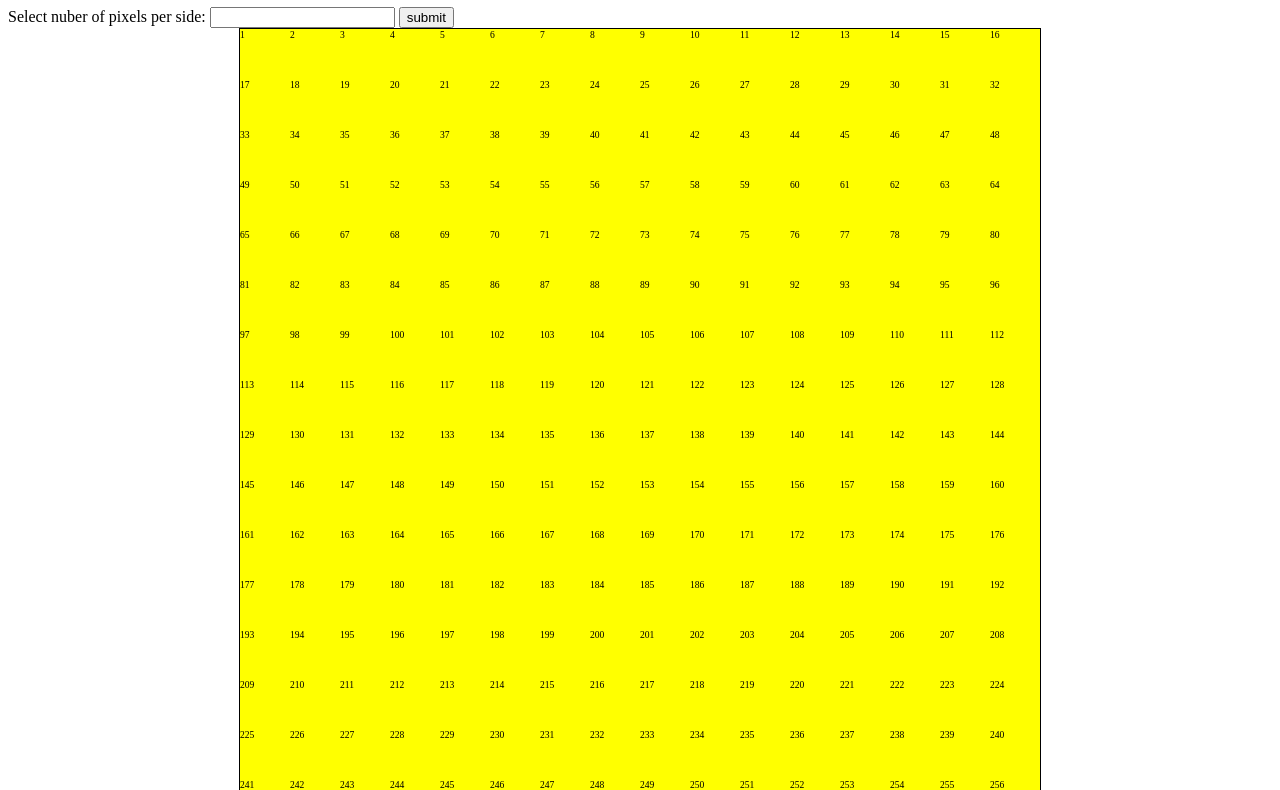
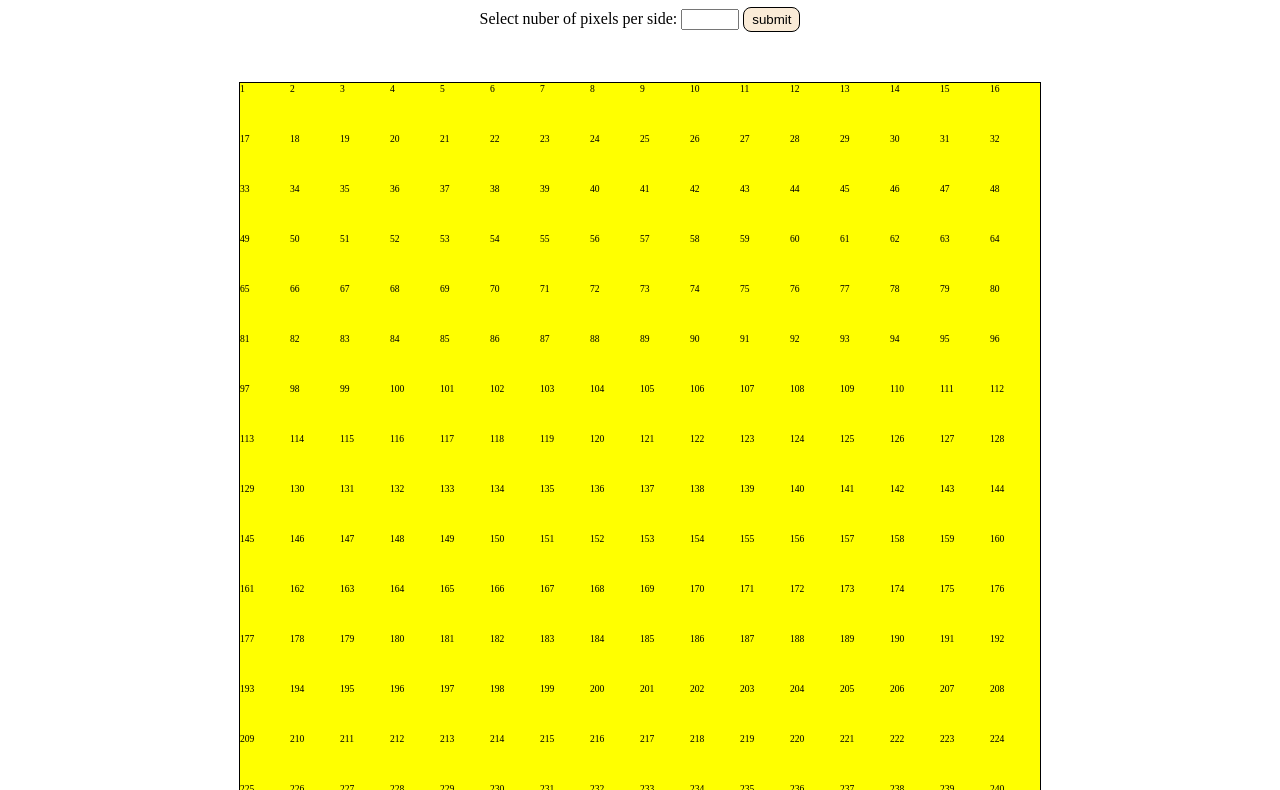
Before and after one commit to demandsupply/TOP_2-etch-a-sketch, a plain HTML site: page index.html in a window 1280 px wide. Shown: the part 73-863 px from the top of the page. Drawn offline with Linux system fonts and the light colour scheme.

Commit message:
Style: improved styling of the page (margin, padding, button styling)

```diff
--- a/styles.css
+++ b/styles.css
@@ -16,8 +16,31 @@ h1 {
     margin: auto;
 }
 
+.size-container {
+    margin: 20px auto;
+    width: fit-content;
+}
+
+.size-container input {
+    width: 50px;
+}
+
+.size-container button {
+    background-color: antiquewhite;
+    border: 1px solid #000;
+    border-radius: 8px;
+    padding: 4px 8px;
+    transition: .3s;
+}
+
+.size-container button:hover {
+    cursor: pointer;
+    background-color: #ffe2bb;
+    transition: .3s;
+}
+
 .grid-container {
-    margin: auto;
+    margin: 50px auto;
     border: 1px solid #000;
     width: var(--custom-size);
     height: var(--custom-size);
```
